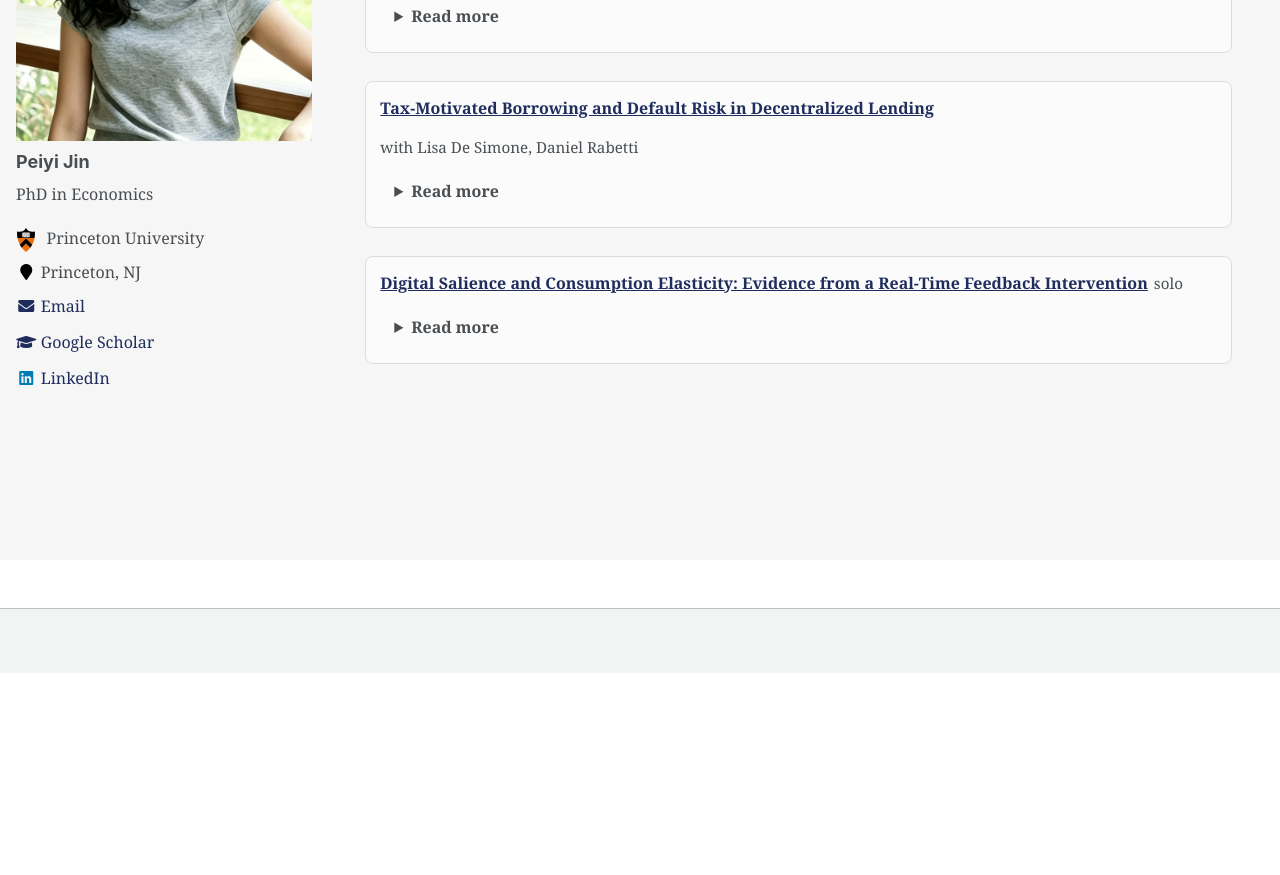
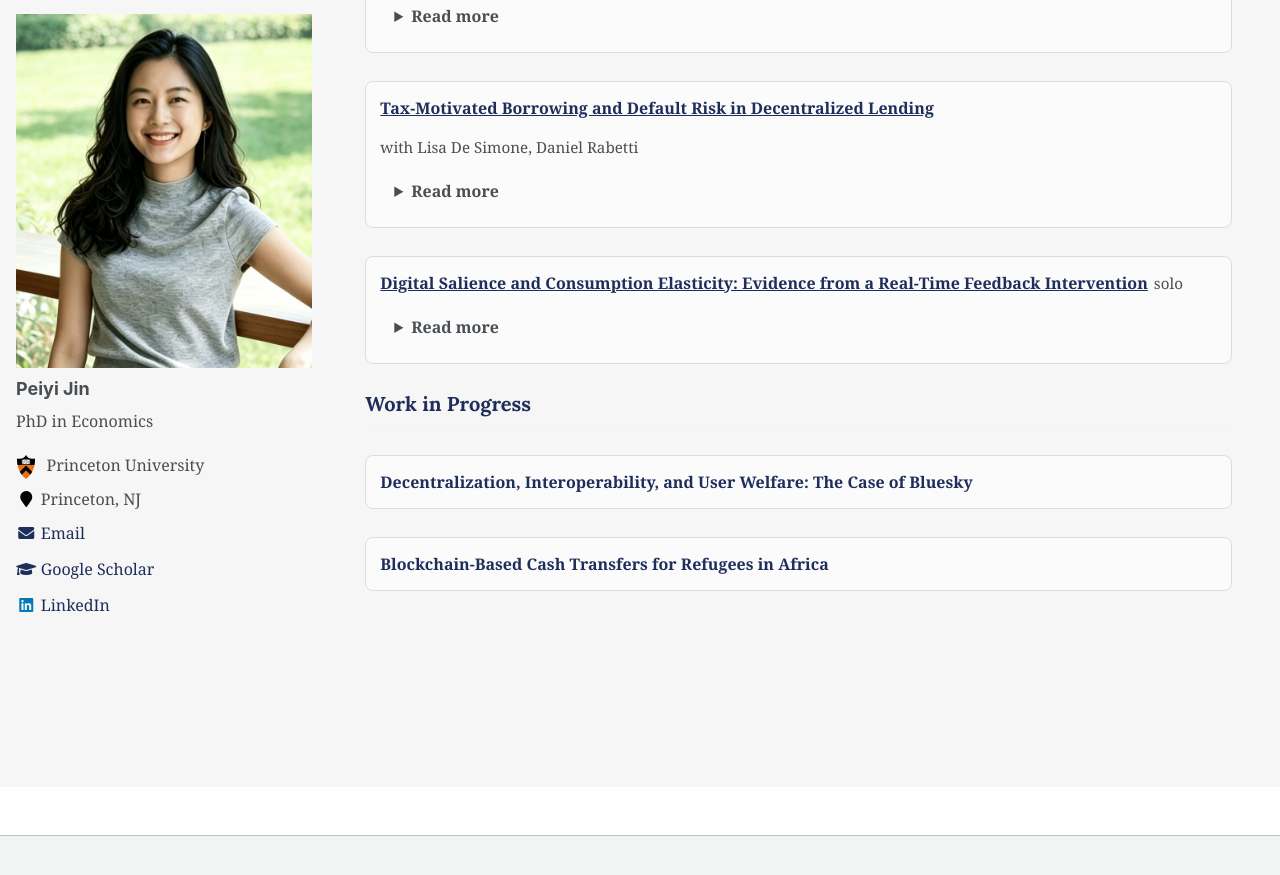
Before and after one commit to peiyi-jin/peiyi-jin.github.io, a Jekyll site: the page built from _pages/research.md, in a window 1280 px wide and 900 px high, scrolled down 870 px. Shown: the top 875 px of the window. Built offline with Jekyll 4.4.1, drawn with Linux system fonts in a browser that asks for light colours; some web fonts are replaced; before the commit the page ends 1543 px from its top, so only the background shows below that.

Commit message:
Update CV references, dated refereeing, media coverage and work in progress

```diff
--- a/_pages/research.md
+++ b/_pages/research.md
@@ -323,3 +323,9 @@ author_profile: true
     </div>
   </details>
 </div>
+
+<h2 class="theme-heading">Work in Progress</h2>
+
+<div class="paper-item"><span class="paper-title">Decentralization, Interoperability, and User Welfare: The Case of Bluesky</span></div>
+
+<div class="paper-item"><span class="paper-title">Blockchain-Based Cash Transfers for Refugees in Africa</span></div>
```
Also changed, not shown: _pages/cv.md (+3 -3 lines), _pages/others.md (+13 -10 lines), assets/images/cv/20261117-updated/page-1.webp (added), assets/images/cv/20261117-updated/page-2.webp (added), 1 other file.
